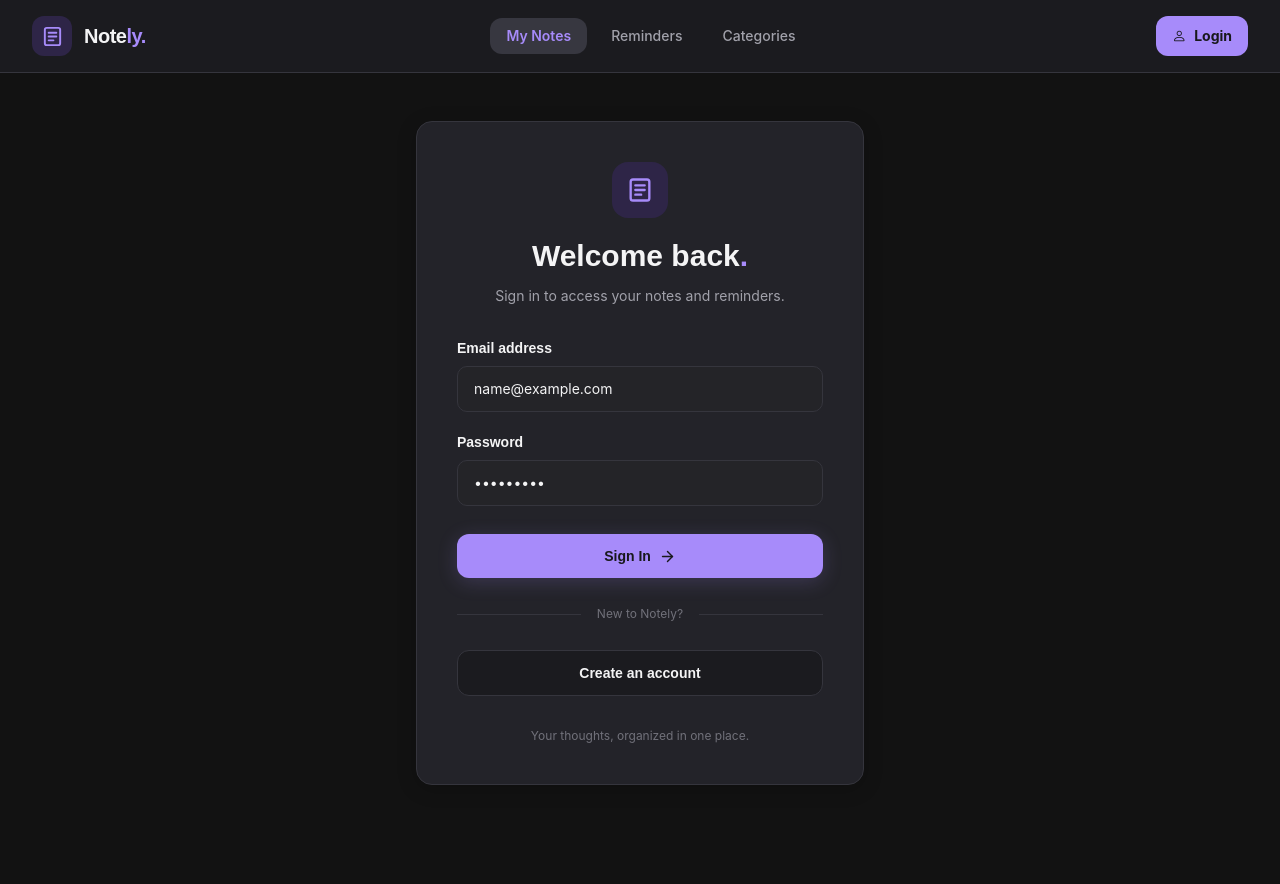
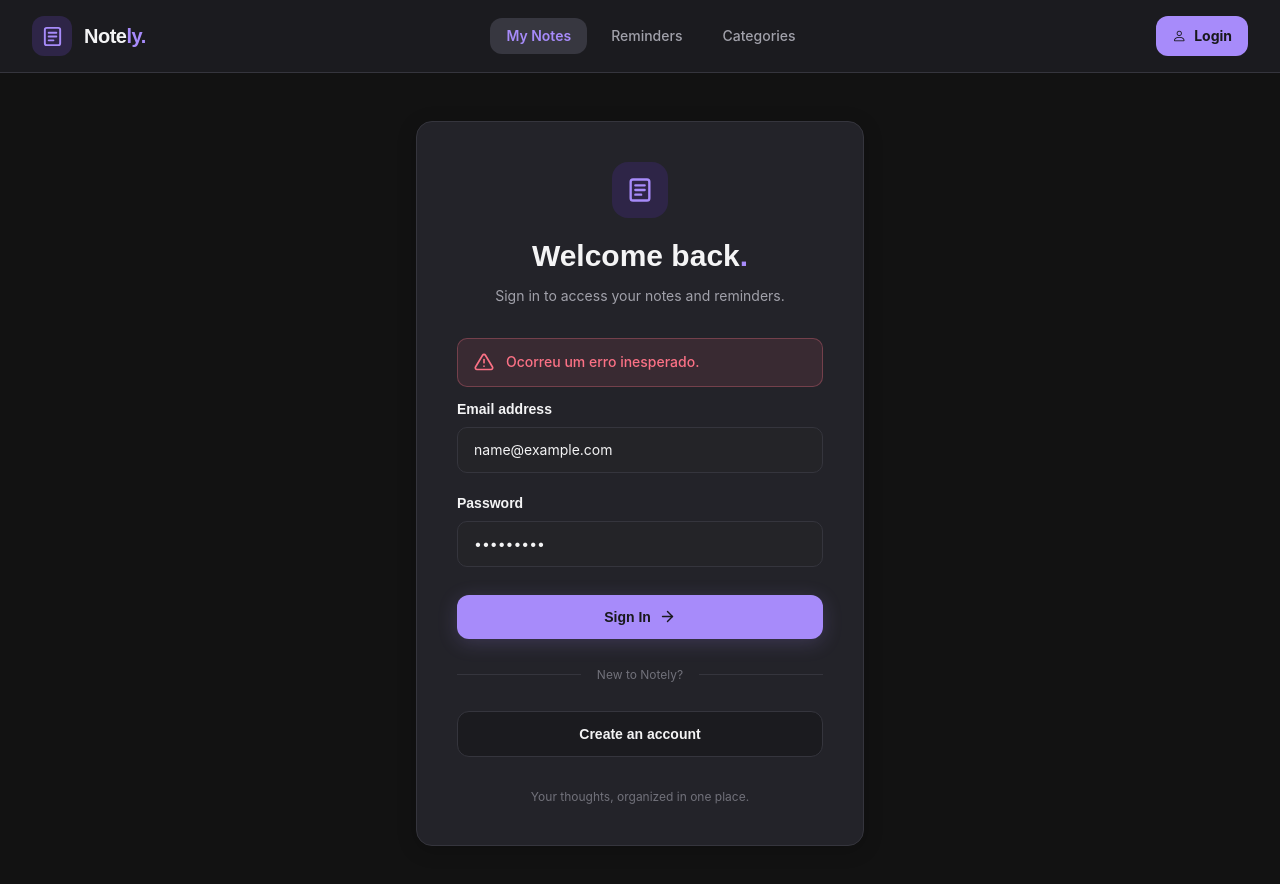
Before and after one commit to Os-Gadeias/NoteKeeper-Kowalski, an Angular app in the folder client/NoteKeeper/: page /login in a window 1280 px wide. Both pictures are taken after typing "name@example.com", "Sample123" into the empty fields and a click on the button "Sign In". Shown: the top 884 px of the page. Before the commit the page ends 833 px from the top, so only its background shows below. Built offline with nearby package versions, Linux system fonts and the light colour scheme; no server answers.

Commit message:
implement error handling in login and createUser components; add saveAuth method in ServiceStorage; fix accessToken typo in models

```diff
--- /dev/null
+++ b/client/NoteKeeper/src/api/extractApiError.ts
@@ -0,0 +1,23 @@
+import { HttpErrorResponse } from '@angular/common/http';
+
+interface ApiError {
+  type?: string;
+  title?: string;
+  status?: number;
+  detail?: string;
+  errors?: Record<string, string[]>;
+  traceId?: string;
+}
+
+export function extractApiError(erro: HttpErrorResponse): string {
+  const apiError = erro.error as ApiError;
+
+  if (apiError.errors) {
+    const mensagens = Object.values(apiError.errors).flat();
+    if (mensagens.length > 0) {
+      return mensagens[0];
+    }
+  }
+
+  return apiError.detail ?? apiError.title ?? 'Ocorreu um erro inesperado.';
+}
--- a/client/NoteKeeper/src/app/auth/serviceStorage.ts
+++ b/client/NoteKeeper/src/app/auth/serviceStorage.ts
@@ -5,6 +5,7 @@ type AuthStorageKey = 'token' | 'username';
 @Injectable({
   providedIn: 'root',
 })
+
 export class ServiceStorage {
   constructor() {
     if (typeof window !== 'undefined') {
@@ -48,4 +49,8 @@ export class ServiceStorage {
 
     return window.sessionStorage;
   }
+  saveAuth(token: string, username: string): void {
+    this.save('token', token);
+    this.save('username', username);
+  }
 }
--- a/client/NoteKeeper/src/app/components/auth/createUser/createUser.html
+++ b/client/NoteKeeper/src/app/components/auth/createUser/createUser.html
@@ -31,6 +31,39 @@
         Join Notely and keep your notes and reminders organized.
       </p>
     </div>
+
+    @if (errorMessage()) {
+      <!-- Error Message -->
+      <div
+        role="alert"
+        class="flex mb-3 items-center gap-3 rounded-input border border-danger/30 bg-danger/10 px-4 py-3 text-sm text-danger transition-all duration-200"
+      >
+        <!-- Error Icon -->
+        <svg
+          xmlns="http://www.w3.org/2000/svg"
+          width="20"
+          height="20"
+          viewBox="0 0 24 24"
+          fill="none"
+          stroke="currentColor"
+          stroke-width="2"
+          stroke-linecap="round"
+          stroke-linejoin="round"
+          class="shrink-0"
+        >
+          <path
+            d="M10.29 3.86 1.82 18a2 2 0 0 0 1.71 3h16.94a2 2 0 0 0 1.71-3L13.71 3.86a2 2 0 0 0-3.42 0z"
+          />
+          <line x1="12" y1="9" x2="12" y2="13" />
+          <line x1="12" y1="17" x2="12.01" y2="17" />
+        </svg>
+
+        <!-- Error Text -->
+        <span class="font-body font-medium leading-relaxed">
+          {{ errorMessage }}
+        </span>
+      </div>
+    }
 
     <!-- Register Form -->
     <form class="flex flex-col gap-6" (submit)="sendCreateUser($event)">
--- a/client/NoteKeeper/src/app/components/auth/createUser/createUser.ts
+++ b/client/NoteKeeper/src/app/components/auth/createUser/createUser.ts
@@ -8,8 +8,10 @@ import {
   validate,
   FormField,
 } from '@angular/forms/signals';
-import { RouterLink } from '@angular/router';
+import { Router, RouterLink } from '@angular/router';
 import { ServiceAuth } from '../../../service/users/serviceAuth';
+import { extractApiError } from '../../../../api/extractApiError';
+import { HttpErrorResponse } from '@angular/common/http';
 
 interface CreateUserModel {
   nome: string;
@@ -25,7 +27,12 @@ interface CreateUserModel {
   templateUrl: './createUser.html',
 })
 export class CreateUser {
-  constructor(protected serviceAuth: ServiceAuth) {}
+  constructor(
+    protected serviceAuth: ServiceAuth,
+    protected router: Router,
+  ) {}
+
+  protected errorMessage = signal<string | null>(null);
 
   protected modelForm = signal<CreateUserModel>({
     nome: '',
@@ -50,7 +57,7 @@ export class CreateUser {
 
       if (senha !== senhaConfirmada) {
         return {
-          kind: 'senhaConfirmada',
+          kind: 'senha',
           message: 'The passwords dont match!',
         };
       }
@@ -63,10 +70,9 @@ export class CreateUser {
     const dados = this.modelForm;
 
     this.serviceAuth.register(dados()).subscribe({
-      next: (valor) => {
-        console.log(valor.email);
-        console.log(valor.nome);
-        console.log(valor.id);
+      next: () => {},
+      error: (erro: HttpErrorResponse) => {
+        this.errorMessage.set(extractApiError(erro));
       },
     });
   }
--- a/client/NoteKeeper/src/app/components/auth/login/login.html
+++ b/client/NoteKeeper/src/app/components/auth/login/login.html
@@ -31,6 +31,39 @@
         Sign in to access your notes and reminders.
       </p>
     </div>
+
+    @if (errorMessage) {
+      <!-- Error Message -->
+      <div
+        role="alert"
+        class="flex mb-3 items-center gap-3 rounded-input border border-danger/30 bg-danger/10 px-4 py-3 text-sm text-danger transition-all duration-200"
+      >
+        <!-- Error Icon -->
+        <svg
+          xmlns="http://www.w3.org/2000/svg"
+          width="20"
+          height="20"
+          viewBox="0 0 24 24"
+          fill="none"
+          stroke="currentColor"
+          stroke-width="2"
+          stroke-linecap="round"
+          stroke-linejoin="round"
+          class="shrink-0"
+        >
+          <path
+            d="M10.29 3.86 1.82 18a2 2 0 0 0 1.71 3h16.94a2 2 0 0 0 1.71-3L13.71 3.86a2 2 0 0 0-3.42 0z"
+          />
+          <line x1="12" y1="9" x2="12" y2="13" />
+          <line x1="12" y1="17" x2="12.01" y2="17" />
+        </svg>
+
+        <!-- Error Text -->
+        <span class="font-body font-medium leading-relaxed">
+          {{ errorMessage }}
+        </span>
+      </div>
+    }
 
     <!-- Login Form -->
     <form class="flex flex-col gap-5" (submit)="sendLoginUser($event)">
--- a/client/NoteKeeper/src/app/components/auth/login/login.ts
+++ b/client/NoteKeeper/src/app/components/auth/login/login.ts
@@ -1,7 +1,9 @@
 import { Component, signal } from '@angular/core';
 import { form, required, FormField } from '@angular/forms/signals';
-import { RouterLink } from '@angular/router';
+import { Router, RouterLink } from '@angular/router';
 import { ServiceAuth } from '../../../service/users/serviceAuth';
+import { HttpErrorResponse } from '@angular/common/http';
+import { extractApiError } from '../../../../api/extractApiError';
 
 interface LoginModel {
   email: string;
@@ -15,9 +17,12 @@ interface LoginModel {
   templateUrl: './login.html',
 })
 export class Login {
-  // errorMessage: '';
+  protected errorMessage = '';
 
-  constructor(protected serviceAuth: ServiceAuth) {}
+  constructor(
+    protected serviceAuth: ServiceAuth,
+    protected router: Router,
+  ) {}
 
   protected modelForm = signal<LoginModel>({
     email: '',
@@ -35,8 +40,11 @@ export class Login {
     const dados = this.modelForm();
 
     this.serviceAuth.login(dados).subscribe({
-      next: (result) => {
-        console.log(result.acessToken);
+      next: () => {
+        this.router.navigate(['']);
+      },
+      error: (erro: HttpErrorResponse) => {
+        this.errorMessage = extractApiError(erro);
       },
     });
   }
--- a/client/NoteKeeper/src/app/service/users/models.ts
+++ b/client/NoteKeeper/src/app/service/users/models.ts
@@ -7,7 +7,7 @@ export interface LoginResponse {
   usuarioId: string;
   nome: string;
   email: string;
-  acessToken: string;
+  accessToken: string;
   dataExpiracaoEmUtc: string;
 }
 
--- a/client/NoteKeeper/src/app/service/users/serviceAuth.ts
+++ b/client/NoteKeeper/src/app/service/users/serviceAuth.ts
@@ -1,8 +1,9 @@
 import { inject, Injectable } from '@angular/core';
 import { URL_API } from '../../auth/auth.tokens';
-import { Observable } from 'rxjs';
+import { Observable, tap } from 'rxjs';
 import { CreateUserRequest, CreateUserResponse, LoginRequest, LoginResponse } from './models';
 import { HttpClient } from '@angular/common/http';
+import { ServiceStorage } from '../../auth/serviceStorage';
 
 @Injectable({
   providedIn: 'root',
@@ -10,10 +11,18 @@ import { HttpClient } from '@angular/common/http';
 export class ServiceAuth {
   private readonly urlApi = inject(URL_API);
 
-  constructor(private http: HttpClient) {}
+  constructor(
+    private http: HttpClient,
+    private serviceStorage: ServiceStorage,
+  ) {}
 
   login(loginRequest: LoginRequest): Observable<LoginResponse> {
-    return this.http.post<LoginResponse>(`${this.urlApi}/auth/login`, loginRequest);
+    return this.http.post<LoginResponse>(`${this.urlApi}/auth/login`, loginRequest).pipe(
+      tap((value) => {
+        //tap nao muda o valor do retorno da funcao
+        this.serviceStorage.saveAuth(value.accessToken, value.nome);
+      }),
+    );
   }
 
   register(createUser: CreateUserRequest): Observable<CreateUserResponse> {
```
